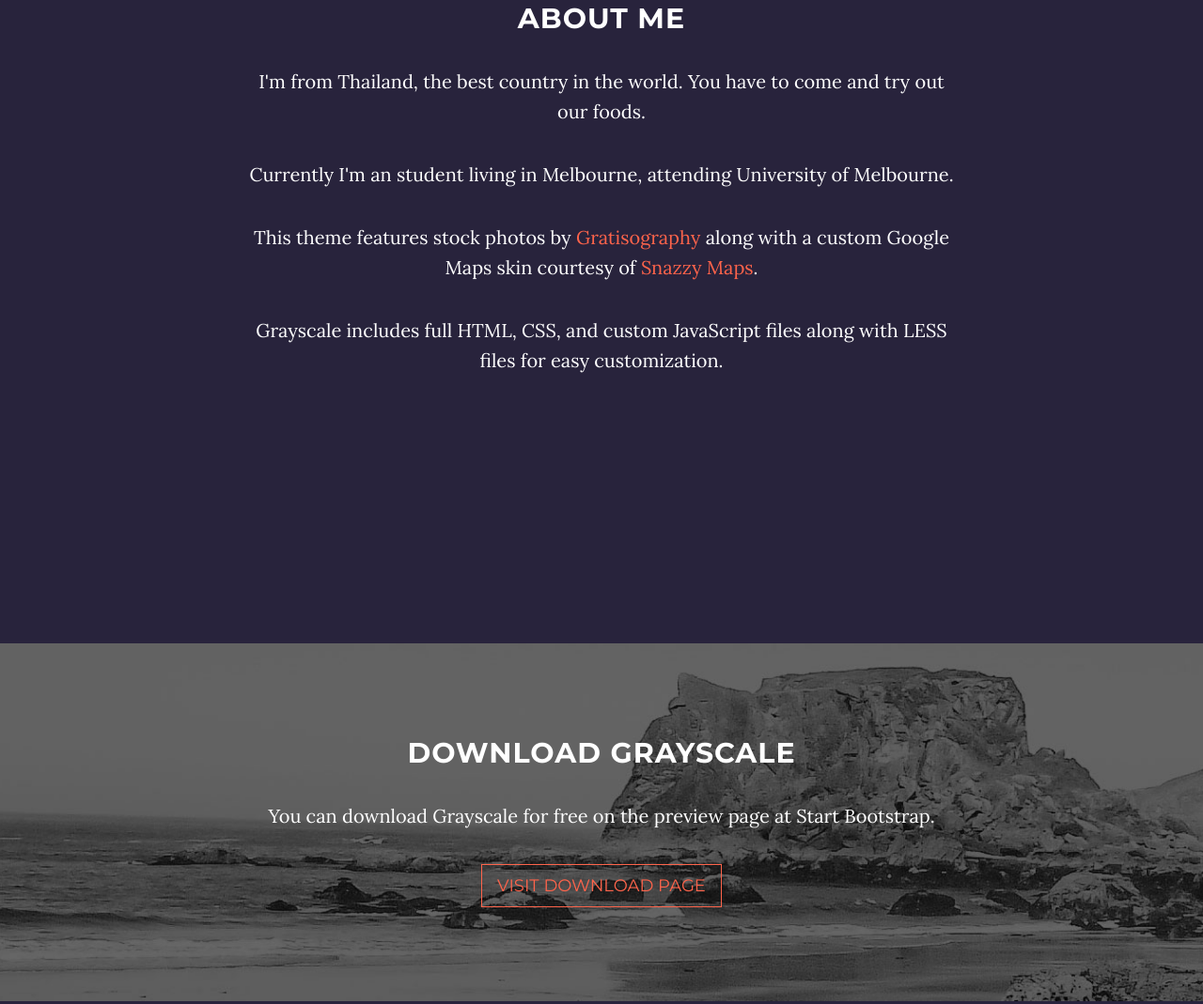
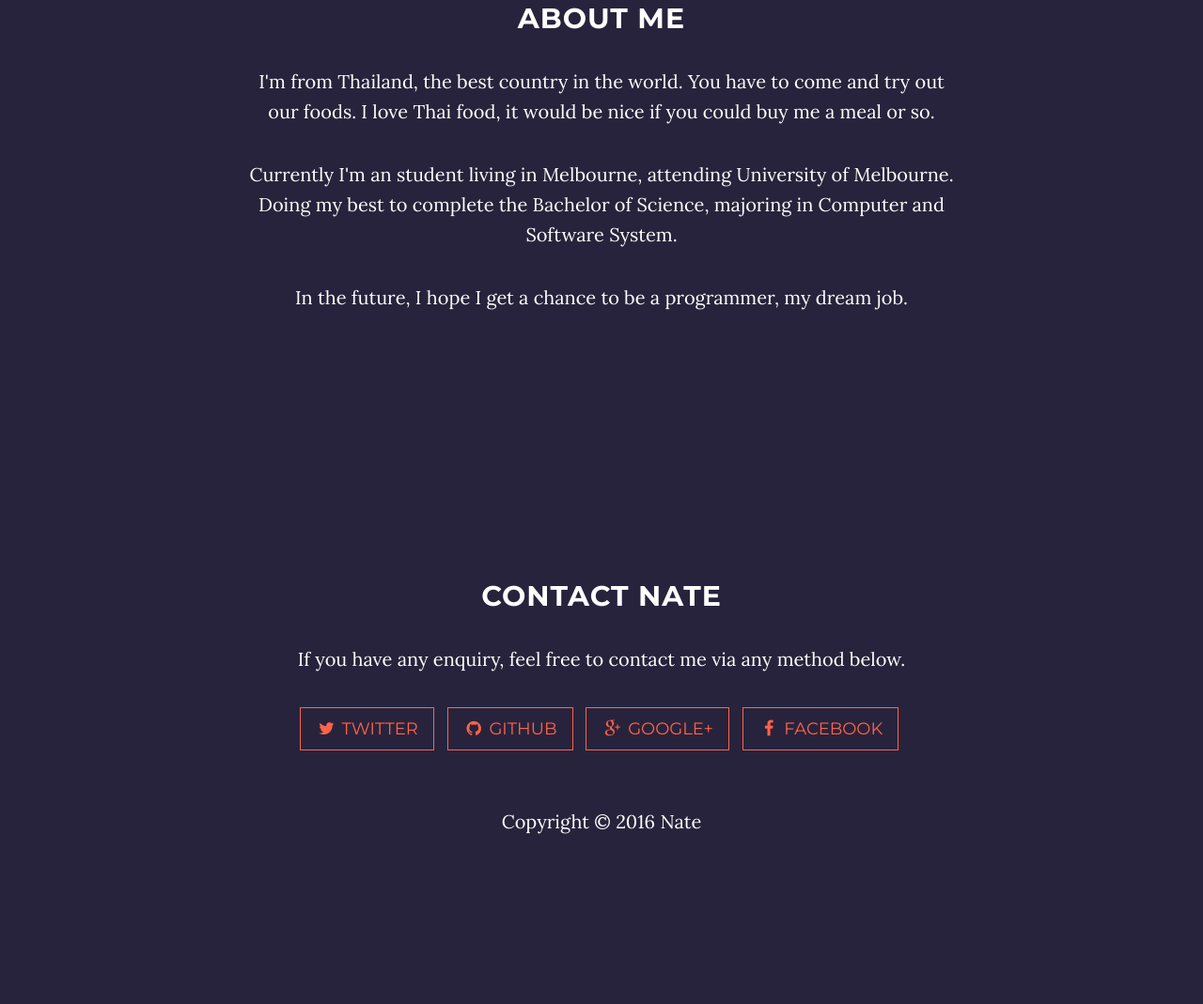
Before and after one commit to natebwangsut/thepooe.github.io, a plain HTML site: page index.html in a window 1280 px wide. Shown: the part 1047-2116 px from the top of the page at 94% size. After the commit the page ends 1988 px from the top, so only its background shows below. Drawn offline with Linux system fonts and the light colour scheme.

Commit message:
Update web interface

```diff
--- a/index.html
+++ b/index.html
@@ -78,8 +78,7 @@
                 <div class="row">
                     <div class="col-md-8 col-md-offset-2">
                         <h1 class="brand-heading">Me</h1>
-                        <p class="intro-text">Student, Gamer, Hacker, Programmer
-                        <br>Everything you wanted me to be!</p>
+                        <p class="intro-text">Student, Gamer, Hacker, Programmer!</p>
                         <a href="#about" class="btn btn-circle page-scroll">
                             <i class="fa fa-angle-double-down animated"></i>
                         </a>
@@ -94,16 +93,22 @@
         <div class="row">
             <div class="col-lg-8 col-lg-offset-2">
                 <h2>About Me</h2>
-                <p>I'm from Thailand, the best country in the world. You have to come and try out our foods.</p>
-                <p>Currently I'm an student living in Melbourne, attending University of Melbourne.</p>
-                <p>This theme features stock photos by <a href="http://gratisography.com/">Gratisography</a> along with a custom Google Maps skin courtesy of <a href="http://snazzymaps.com/">Snazzy Maps</a>.</p>
-                <p>Grayscale includes full HTML, CSS, and custom JavaScript files along with LESS files for easy customization.</p>
+                <p>
+                    I'm from Thailand, the best country in the world. You have to come and try out our foods. I love Thai food, it would be nice if you could buy me a meal or so.
+                </p>
+                <p>
+                    Currently I'm an student living in Melbourne, attending University of Melbourne. Doing my best to complete the Bachelor of Science, majoring in Computer and Software System.
+                </p>
+                <p>
+                    In the future, I hope I get a chance to be a programmer, my dream job.
+                </p>
             </div>
         </div>
     </section>
 
     <!-- Download Section -->
-    <section id="download" class="content-section text-center">
+    <!--
+    <section id="portfolio" class="content-section text-center">
         <div class="download-section">
             <div class="container">
                 <div class="col-lg-8 col-lg-offset-2">
@@ -114,26 +119,28 @@
             </div>
         </div>
     </section>
+    -->
+
 
     <!-- Contact Section -->
     <section id="contact" class="container content-section text-center">
         <div class="row">
             <div class="col-lg-8 col-lg-offset-2">
                 <h2>Contact Nate</h2>
-                <p>Feel free to email us to provide some feedback on our templates, give us suggestions for new templates and themes, or to just say hello!</p>
+                <p>If you have any enquiry, feel free to contact me via any method below.</p>
                 <p></p>
                 <ul class="list-inline banner-social-buttons">
                     <li>
-                        <a href="https://twitter.com/SBootstrap" class="btn btn-default btn-lg"><i class="fa fa-twitter fa-fw"></i> <span class="network-name">Twitter</span></a>
+                        <a href="https://twitter.com/thepooe" class="btn btn-default btn-lg"><i class="fa fa-twitter fa-fw"></i> <span class="network-name">Twitter</span></a>
                     </li>
                     <li>
-                        <a href="https://github.com/IronSummitMedia/startbootstrap" class="btn btn-default btn-lg"><i class="fa fa-github fa-fw"></i> <span class="network-name">Github</span></a>
+                        <a href="https://github.com/ThePooE" class="btn btn-default btn-lg"><i class="fa fa-github fa-fw"></i> <span class="network-name">Github</span></a>
                     </li>
                     <li>
-                        <a href="https://plus.google.com/+Startbootstrap/posts" class="btn btn-default btn-lg"><i class="fa fa-google-plus fa-fw"></i> <span class="network-name">Google+</span></a>
+                        <a href="https://plus.google.com/+ThePooE" class="btn btn-default btn-lg"><i class="fa fa-google-plus fa-fw"></i> <span class="network-name">Google+</span></a>
                     </li>
                     <li>
-                        <a href="https://plus.google.com/+Startbootstrap/posts" class="btn btn-default btn-lg"><i class="fa fa-facebook fa-fw"></i> <span class="network-name">Facebook</span></a>
+                        <a href="https://facebook,com/ThePooE" class="btn btn-default btn-lg"><i class="fa fa-facebook fa-fw"></i> <span class="network-name">Facebook</span></a>
                     </li>
                 </ul>
             </div>
@@ -142,7 +149,7 @@
 
     <footer>
         <div class="container text-center">
-            <p>Copyright &copy; Nate</p>
+            <p>Copyright &copy; 2016 Nate</p>
         </div>
     </footer>
 
```
